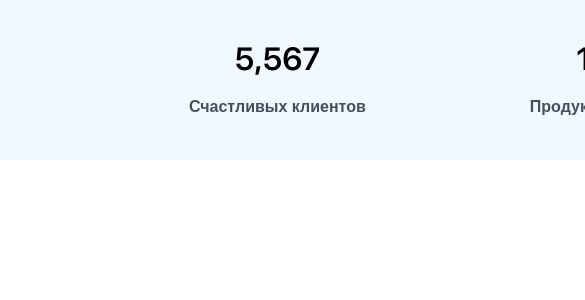
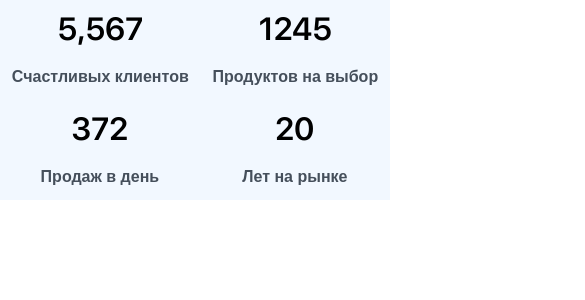
Before and after one commit to theyurec/project-shop, a React (Create React App) app: page / in a window 390 px wide. Shown: the top 300 px of the page, 585 px wide, since content can reach past the window. Built offline with nearby package versions, Linux system fonts and the light colour scheme.

Commit message:
fixed remarks

```diff
--- a/package.json
+++ b/package.json
@@ -6,6 +6,7 @@
     "@testing-library/jest-dom": "^5.16.4",
     "@testing-library/react": "^13.3.0",
     "@testing-library/user-event": "^13.5.0",
+    "clsx": "^1.2.1",
     "node-sass": "^7.0.1",
     "react": "^18.2.0",
     "react-dom": "^18.2.0",
--- a/src/components/app/Layout/Info/Info.module.scss
+++ b/src/components/app/Layout/Info/Info.module.scss
@@ -1,48 +1,54 @@
 .blockInfo {
-    min-width: 1440px;
     background-color: var(--brand-light-blue);
     display: flex;
     justify-content: center;
 }
-.blockInfoWrapper1 {
-    width: 100%;
-    min-width: 1236px;
+.blockInfoWrapper {
     display: flex;
     justify-content: center;
     flex-wrap: wrap;
-}
-.blockInfoWrapper {
-    display: flex;
+    @media screen and (max-width: 710px) {
+        justify-content: space-around;
+    }
 }
 .infoItem {
     min-width: 109px;
-    margin: 40px 82px;
+    margin: 40px 41px;
     text-align: center;
 }
 
-.infoItemNumbers {
+.infoText {
     font: var(--main-numbers);
     margin-bottom: 16px;
 }
-.infoItemSuccess {
+.infoAbout {
     font: var(--main-numbers-text);
     color: var(--brand-gray);
 }
-@media (max-width: 376px) {
-    .blockInfoWrapper {
-
-        //padding: 30px 31px;
-    }
+@media (max-width: 385px) {
     .infoItem {
         margin: 0 10px 0 0;
     }
-    .infoItem:nth-child(3) {
-        margin-right: 68px;
-    }
-    .infoItemNumbers {
+
+    .infoText {
         font: var(--main-numbers-mobile);
     }
-    .infoItemSuccess {
+    .infoAbout {
         font: var(--main-numbers-text-mobile);
     }
 }
+@media (max-width: 898px) {
+    .infoItem{
+        margin: 20px 20px;
+    }
+}
+@media (max-width: 507px){
+    .infoItem{
+        margin: 10px 10px;
+    }
+}
+@media (max-width: 333px){
+    .infoItem{
+        margin: 5px 5px;
+    }
+}
--- a/src/components/app/Layout/Info/index.jsx
+++ b/src/components/app/Layout/Info/index.jsx
@@ -1,25 +1,23 @@
 import React from 'react'
 import { blockInfo } from '../../../../libs/blockInfo'
 import styles from './Info.module.scss'
+import cn from 'clsx'
 
 const Info = () => {
+  const wrapper = cn('wrapper', styles.blockInfoWrapper)
   return (
-    <>
     <div className={styles.blockInfo}>
-        <div className={styles.blockInfoWrapper1}>
-          <div className={styles.blockInfoWrapper}>
+      <div className={wrapper}>
         {blockInfo.map((item, index) => {
           return (
             <div key={index} className={styles.infoItem}>
-                  <div className={styles.infoItemNumbers}>{item.numbers}</div>
-                  <div className={styles.infoItemSuccess}>{item.success}</div>
+              <div className={styles.infoText}>{item.count}</div>
+              <div className={styles.infoAbout}>{item.label}</div>
             </div>
           )
         })}
       </div>
     </div>
-      </div>
-    </>
   )
 }
 
--- a/src/libs/blockInfo.js
+++ b/src/libs/blockInfo.js
@@ -1,6 +1,6 @@
 export const blockInfo = [
-  { numbers: '5,567', success: 'Счастливых клиентов' },
-  { numbers: '1245', success: 'Продуктов на выбор' },
-  { numbers: '372', success: 'Продаж в день' },
-  { numbers: '20', success: 'Лет на рынке' }
+  { count: '5,567', label: 'Счастливых клиентов' },
+  { count: '1245', label: 'Продуктов на выбор' },
+  { count: '372', label: 'Продаж в день' },
+  { count: '20', label: 'Лет на рынке' }
 ]
--- a/src/pages/MainPage/MainPage.js
+++ b/src/pages/MainPage/MainPage.js
@@ -2,11 +2,7 @@ import React from 'react'
 import Info from '../../components/index'
 
 const MainPage = () => {
-  return (
-    <div>
-      <Info />
-    </div>
-  )
+  return <Info />
 }
 
 export default MainPage
```
Also changed, not shown: public/index.html (+1 -21 lines), 1 other file (tests, documents, lock files or other folders). Lines whose indentation alone changed are shown as unchanged.
